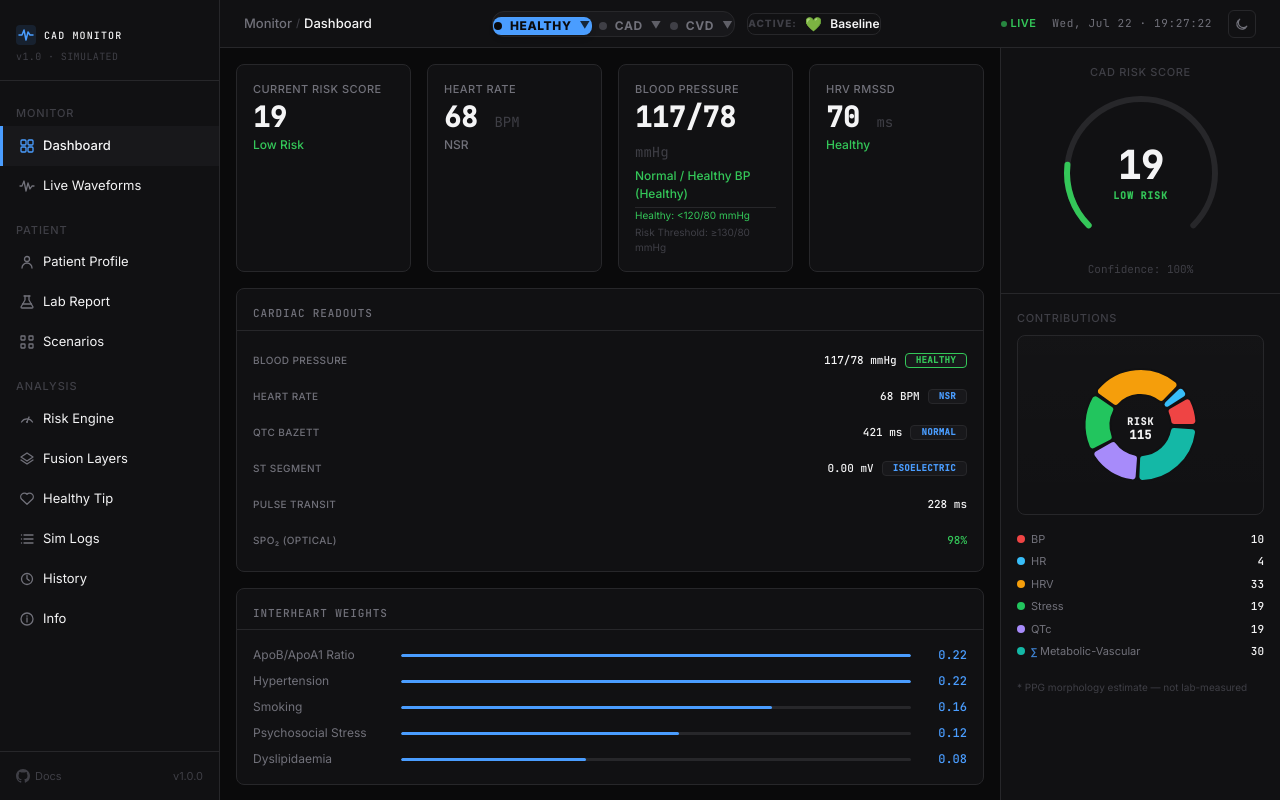
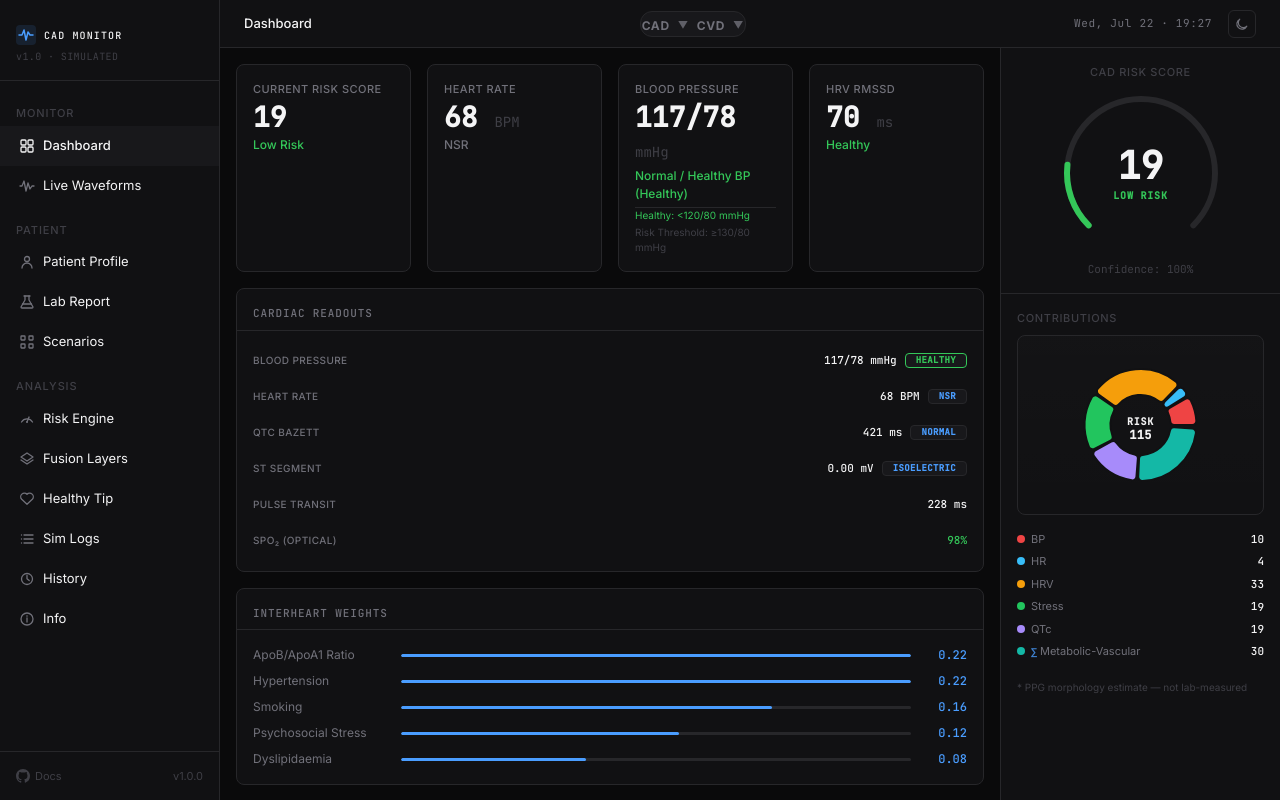
Before and after one commit to anirudh0405/codes, a React (Vite) app in the folder cad-risk-simulator/: page / in a window 1280 px wide. Built offline with nearby package versions, Linux system fonts and the light colour scheme; a web font is replaced by a local one.

Commit message:
Update CAD risk simulator UI

```diff
--- a/cad-risk-simulator/src/components/layout/AppShell.tsx
+++ b/cad-risk-simulator/src/components/layout/AppShell.tsx
@@ -22,7 +22,11 @@ function ShellLiveClock() {
       weekday: 'short',
       day: '2-digit',
       month: 'short',
-    }).format(now)} · ${now.toLocaleTimeString('en-GB')}`;
+    }).format(now)} · ${now.toLocaleTimeString('en-GB', {
+      hour: '2-digit',
+      minute: '2-digit',
+      hour12: false,
+    })}`;
   });
 
   useEffect(() => {
@@ -32,7 +36,11 @@ function ShellLiveClock() {
         weekday: 'short',
         day: '2-digit',
         month: 'short',
-      }).format(now)} · ${now.toLocaleTimeString('en-GB')}`);
+      }).format(now)} · ${now.toLocaleTimeString('en-GB', {
+        hour: '2-digit',
+        minute: '2-digit',
+        hour12: false,
+      })}`);
     }, 1000);
     return () => clearInterval(id);
   }, []);
@@ -149,10 +157,8 @@ export function AppShell({ children, rightPanelContent, topBarCenter, activeNav,
       <div className="app-main">
         {/* ── TOP BAR (spans center + right columns) ──────────────── */}
         <header className="shell-topbar">
-          {/* Left: Breadcrumb */}
+          {/* Left: Current page label */}
           <div className="shell-topbar-breadcrumb">
-            <span>{navInfo.section}</span>
-            <span className="breadcrumb-separator">/</span>
             <span className="breadcrumb-current">{navInfo.page}</span>
           </div>
 
@@ -161,12 +167,8 @@ export function AppShell({ children, rightPanelContent, topBarCenter, activeNav,
             {topBarCenter}
           </div>
 
-          {/* Right: LIVE indicator + clock + settings */}
+          {/* Right: clock + settings */}
           <div className="shell-topbar-right">
-            <div className="shell-live-indicator">
-              <div className="live-dot" />
-              LIVE
-            </div>
             <ShellLiveClock />
             <ThemeToggleButton />
           </div>
--- a/cad-risk-simulator/src/components/layout/ScenarioPresetBar.tsx
+++ b/cad-risk-simulator/src/components/layout/ScenarioPresetBar.tsx
@@ -109,19 +109,13 @@ export function ScenarioPresetBar({ onLabReport }: ScenarioPresetBarProps) {
                   aria-expanded={isOpen}
                   className={`scenario-category-btn px-3.5 py-1.5 text-xs font-bold uppercase tracking-wider rounded-lg transition-all cursor-pointer outline-none flex items-center gap-2 ${
                     isCategoryActive
-                      ? 'bg-[var(--accent)] text-[var(--bg)] shadow-md border border-blue-400/40 font-extrabold'
+                      ? 'bg-[var(--surface)] text-[var(--text-primary)] border border-[var(--border)] font-semibold'
                       : 'text-[var(--text-secondary)] hover:text-[var(--text-primary)] hover:bg-[var(--surface)] border border-transparent'
                   }`}
                   style={{
-                    boxShadow: isOpen ? '0 0 0 2px var(--accent)' : undefined,
+                    boxShadow: isOpen ? '0 0 0 1px var(--border)' : undefined,
                   }}
                 >
-                  {/* Category active status dot */}
-                  <span
-                    className={`w-2 h-2 rounded-full shrink-0 ${
-                      isCategoryActive ? 'bg-[var(--bg)]' : 'bg-[var(--text-tertiary)]'
-                    }`}
-                  />
                   <span>{cat.shortLabel || cat.label}</span>
                   {/* Dropdown Chevron indicator */}
                   <span
@@ -197,26 +191,6 @@ export function ScenarioPresetBar({ onLabReport }: ScenarioPresetBarProps) {
         })}
       </div>
 
-      {/* ── ACTIVE SCENARIO DISPLAY BADGE ─────────────────────────── */}
-      {activeProfile && (
-        <div
-          className="active-scenario-pill hidden md:flex items-center gap-2 px-3 py-1.5 rounded-lg shrink-0"
-          style={{
-            background: 'var(--surface)',
-            border: '1px solid var(--border)',
-          }}
-          title={activeProfile.description}
-        >
-          <span className="text-[10px] font-extrabold uppercase tracking-widest text-[var(--text-tertiary)]">
-            Active:
-          </span>
-          <span className="text-sm">{activeProfile.emoji}</span>
-          <span className="text-xs font-semibold text-[var(--text-primary)]">
-            {activeProfile.shortName || activeProfile.name}
-          </span>
-        </div>
-      )}
-
       {/* ── ACTION BUTTONS ───────────────────────────────────────────── */}
     </div>
   );
--- a/cad-risk-simulator/src/presets/index.ts
+++ b/cad-risk-simulator/src/presets/index.ts
@@ -45,12 +45,6 @@ export interface ScenarioPreset {
 }
 
 export const PRESET_CATEGORIES: { id: PresetCategory; label: string; shortLabel: string; description: string }[] = [
-  {
-    id: 'healthy',
-    label: 'Healthy',
-    shortLabel: 'Healthy',
-    description: 'Normal resting and physiological recovery states without underlying cardiovascular pathology',
-  },
   {
     id: 'cad',
     label: 'Coronary Artery Disease (CAD)',
--- a/cad-risk-simulator/src/style.css
+++ b/cad-risk-simulator/src/style.css
@@ -78,7 +78,8 @@
 html, body, #root {
   height: 100vh;
   height: 100dvh;
-  width: 100vw;
+  width: 100%;
+  min-width: 0;
   margin: 0;
   padding: 0;
   font-family: var(--font-ui);
@@ -100,21 +101,6 @@ html, body, #root {
 ::-webkit-scrollbar-track { background: transparent; }
 ::-webkit-scrollbar-thumb { background: var(--border); border-radius: 2px; }
 ::-webkit-scrollbar-thumb:hover { background: var(--text-tertiary); }
-
-/* ── Status dot — simple opacity pulse, no glow ──────────────────────────── */
-@keyframes status-blink {
-  0%, 100% { opacity: 1; }
-  50%       { opacity: 0.35; }
-}
-
-.live-dot {
-  width: 6px;
-  height: 6px;
-  border-radius: 50%;
-  background: var(--risk-low);
-  animation: status-blink 2s ease-in-out infinite;
-  flex-shrink: 0;
-}
 
 /* ── Card primitives ─────────────────────────────────────────────────────── */
 .panel-card {
@@ -169,7 +155,7 @@ input[type=number]::-webkit-outer-spin-button {
 
 .app-shell {
   display: flex;
-  width: 100vw;
+  width: 100%;
   height: 100vh;
   height: 100dvh;
   overflow: hidden;
@@ -257,7 +243,7 @@ input[type=number]::-webkit-outer-spin-button {
 
 .sidebar-nav-item.active {
   background: var(--surface-alt);
-  border-left-color: var(--accent);
+  border-left-color: transparent;
   font-weight: 500;
 }
 
@@ -269,7 +255,7 @@ input[type=number]::-webkit-outer-spin-button {
 }
 
 .sidebar-nav-item.active svg {
-  color: var(--accent);
+  color: var(--text-primary);
 }
 
 .sidebar-footer {
@@ -365,17 +351,6 @@ input[type=number]::-webkit-outer-spin-button {
   align-items: center;
   gap: var(--space-md);
   white-space: nowrap;
-}
-
-.shell-live-indicator {
-  display: flex;
-  align-items: center;
-  gap: var(--space-xs);
-  font-size: 11px;
-  font-weight: 600;
-  letter-spacing: 0.04em;
-  text-transform: uppercase;
-  color: var(--risk-low);
 }
 
 .shell-settings-btn {
@@ -2703,7 +2678,7 @@ input[type=number]::-webkit-outer-spin-button {
   }
 
   .mobile-tab-bar-item.active {
-    color: var(--accent);
+    color: var(--text-primary);
   }
 
   .mobile-tab-bar-item svg {
@@ -2718,8 +2693,25 @@ input[type=number]::-webkit-outer-spin-button {
 
   /* Top bar adjustments for mobile */
   .shell-topbar {
-    padding: 0 var(--space-md);
-    gap: var(--space-sm);
+    padding: 0 var(--space-sm);
+    gap: var(--space-xs);
+  }
+
+  .shell-topbar-pills {
+    justify-content: flex-start;
+    overflow-x: auto;
+    padding: 0;
+    min-width: 0;
+  }
+
+  .scenario-category-group {
+    flex-wrap: nowrap;
+    overflow-x: auto;
+  }
+
+  .scenario-category-btn {
+    white-space: nowrap;
+    flex-shrink: 0;
   }
 
   /* ── Font sizes: bump tertiary text to 12px for mobile readability ──────── */
```
Also changed, not shown: cad-risk-simulator/mobile-check.png (added).
